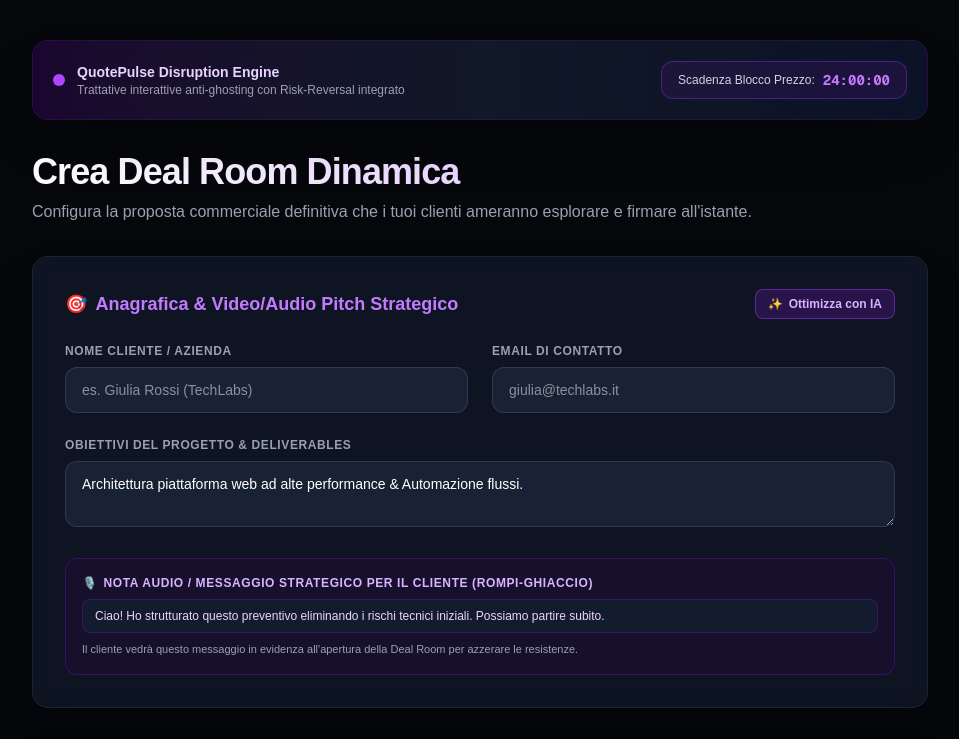
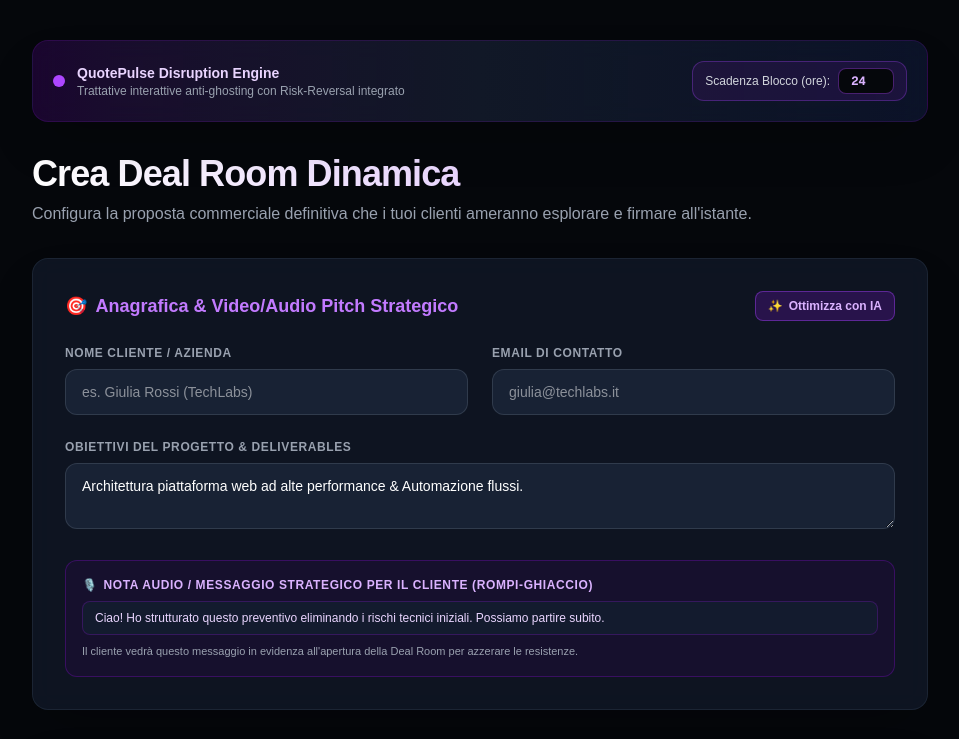
Before and after one commit to quotemichael92/quotepulse, a Next.js app: page /dashboard in a window 1280 px wide. Shown: the top 739 px of the page, without its empty margins (160-1119 px from the left). Built offline with nearby package versions, Linux system fonts and the light colour scheme.

Commit message:
Aggiunto selettore ore timer FOMO

```diff
--- a/app/dashboard/page.tsx
+++ b/app/dashboard/page.tsx
@@ -45,7 +45,7 @@ export default function DashboardPage() {
   const addonsTotal = Object.values(addons).reduce((acc, curr) => curr.selected ? acc + curr.price : acc, 0);
   const totalAmount = baseAmount + addonsTotal;
 
-  // Funzione per generare contenuti con l'IA (corretta per evitare blocchi e l'errore rosso)
+  // Funzione per generare contenuti con l'IA
   const handleAiGenerate = async () => {
     setAiLoading(true);
     setError('');
@@ -148,7 +148,7 @@ export default function DashboardPage() {
           clientEmail,
           projectDescription,
           amount: totalAmount,
-          timerFomo,
+          timerFomo, // Passa correttamente le ore del timer impostate
           options: [
             ...modules,
             ...Object.values(addons).filter(a => a.selected).map(a => `${a.name} (+€${a.price})`),
@@ -191,9 +191,18 @@ export default function DashboardPage() {
               <p className="text-xs text-gray-400">Trattative interattive anti-ghosting con Risk-Reversal integrato</p>
             </div>
           </div>
-          <div className="flex items-center gap-2 bg-purple-900/20 border border-purple-500/30 px-4 py-2 rounded-xl">
-            <span className="text-xs text-gray-300">Scadenza Blocco Prezzo:</span>
-            <span className="text-purple-400 font-mono font-bold text-sm">{timerFomo}:00:00</span>
+
+          {/* SELETTORE ORE TIMER NELL'HEADER */}
+          <div className="flex items-center gap-2 bg-purple-900/20 border border-purple-500/30 px-3 py-1.5 rounded-xl">
+            <span className="text-xs text-gray-300">Scadenza Blocco (ore):</span>
+            <input
+              type="number"
+              min="1"
+              max="168"
+              value={timerFomo}
+              onChange={(e) => setTimerFomo(Math.max(1, Math.min(168, Number(e.target.value))))}
+              className="w-14 bg-[#05070b] border border-purple-500/40 rounded-lg text-purple-300 font-mono font-bold text-xs text-center px-1 py-1 focus:outline-none focus:border-purple-400"
+            />
           </div>
         </div>
 
```
